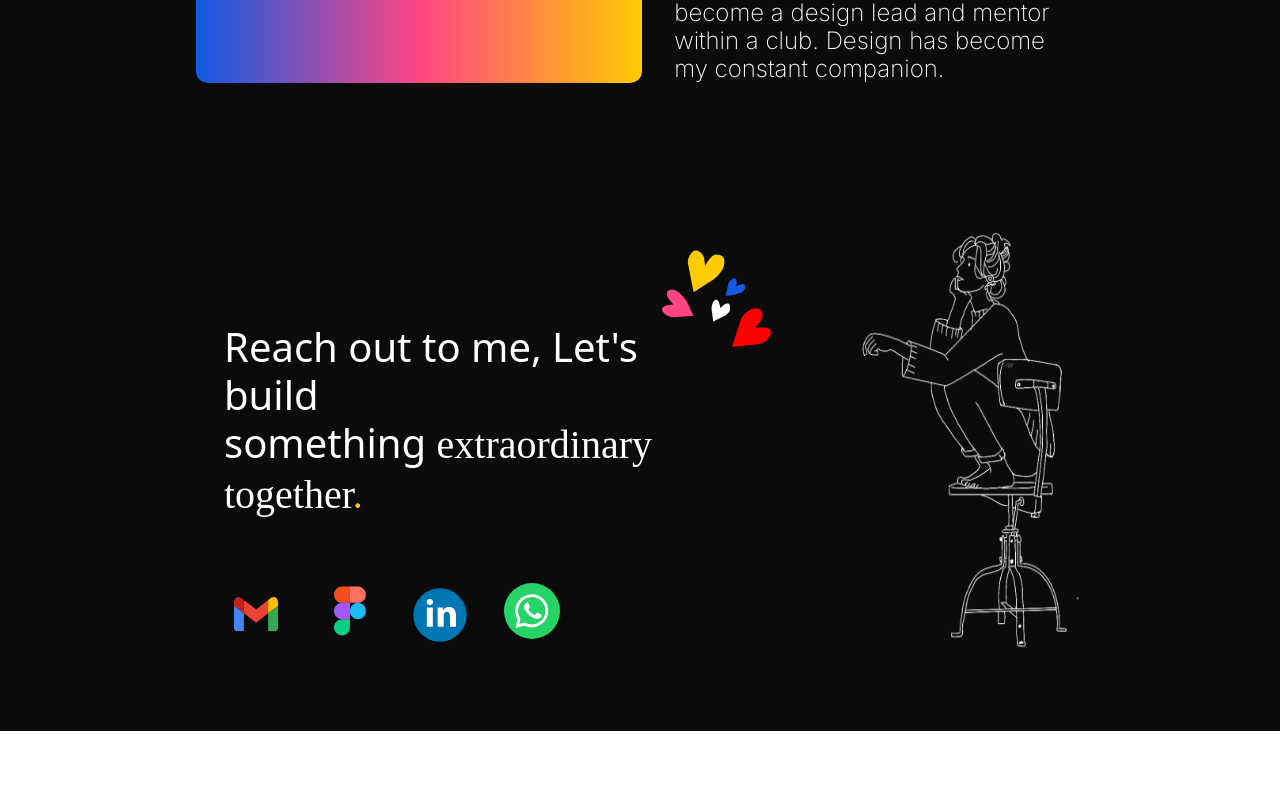
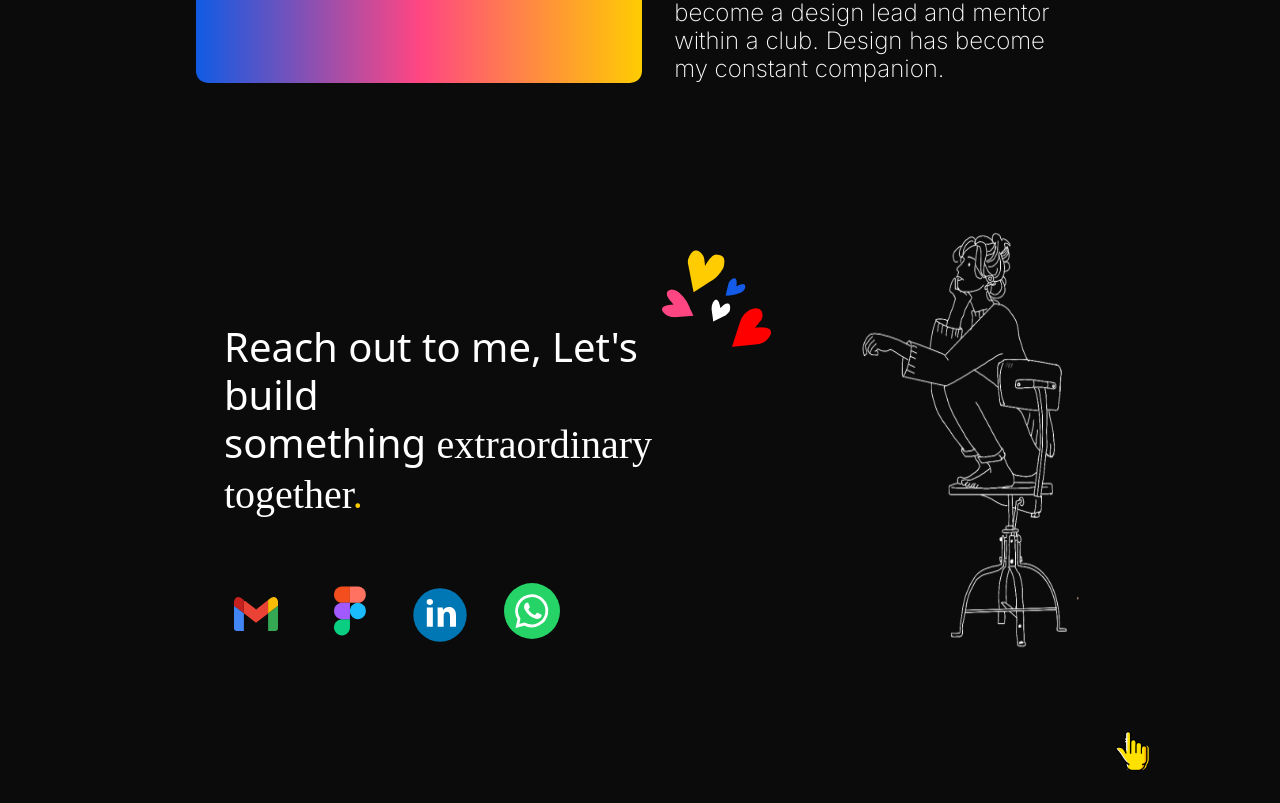
Before and after one commit to antidoid/prajna-portfolio, a React (Vite) app: page / in a window 1280 px wide. Shown: the part 3222-4025 px from the top of the page. Before the commit the page ends 3953 px from the top, so only its background shows below. Built offline with nearby package versions, Linux system fonts and the light colour scheme; the HTML template or start-up script is replaced by a standard one; a web font is replaced by a local one.

Commit message:
ADD: scroll to top button

```diff
--- a/src/components/Contact.tsx
+++ b/src/components/Contact.tsx
@@ -1,8 +1,11 @@
 import GirlOnChair from "../assets/contact.png";
 import Hearts from "../assets/hearts.png";
+import Up from "../assets/up.png";
+import { scrollToTop } from "../utils/scroll.ts";
 
 function Contact() {
   return (
+    <div>
       <div className="mt-12 grid grid-cols-3">
         <div className="col-span-2 flex flex-col px-24 pt-48">
           <div className="w-fit text-[40px] leading-[48px]">
@@ -169,6 +172,14 @@ function Contact() {
           <img src={GirlOnChair} className="h-[600px] w-96" />
         </div>
       </div>
+      <div className="flex justify-end pb-8">
+        <img
+          src={Up}
+          className="size-10 cursor-pointer hover:scale-110 duration-200"
+          onClick={scrollToTop}
+        />
+      </div>
+    </div>
   );
 }
 
--- /dev/null
+++ b/src/utils/scroll.ts
@@ -0,0 +1,6 @@
+export function scrollToTop(): void {
+  window.scrollTo({
+    top: 0,
+    behavior: "smooth",
+  });
+}
```
Also changed, not shown: src/assets/left.png (added), src/assets/up.png (added). Lines whose indentation alone changed are shown as unchanged.
